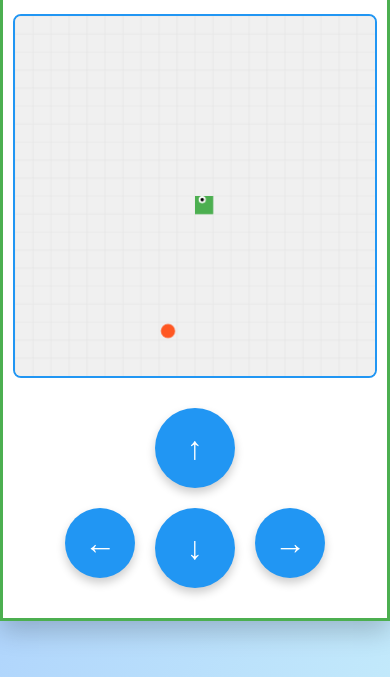
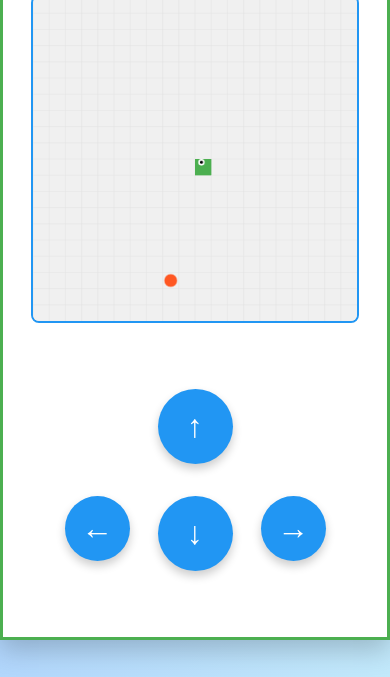
Before and after one commit to mrtrvl/snake, a plain HTML site: page index.html in a window 390 px wide. Shown: the part 167-844 px from the top of the page. Drawn offline with Linux system fonts and the light colour scheme.

Commit message:
Refactor CSS for improved mobile layout and touch controls

```diff
--- a/style.css
+++ b/style.css
@@ -159,18 +159,18 @@ button:hover {
 @media (max-width: 500px) {
   .game-container {
     width: 100%;
-    padding: 10px 10px env(safe-area-inset-bottom, 20px) 10px;
+    padding: 10px 10px 0 10px;
     border-width: 3px;
     min-height: 100vh;
     min-height: -webkit-fill-available;
     border-radius: 0;
     display: flex;
     flex-direction: column;
-    justify-content: space-between;
   }
 
   .header {
     margin-bottom: 10px;
+    flex-shrink: 0;
   }
 
   h1 {
@@ -182,39 +182,39 @@ button:hover {
   }
 
   canvas {
-    width: 100%;
+    width: 90%;
     border-width: 2px;
     border-radius: 8px;
     margin: 10px auto;
+    flex-shrink: 0;
   }
 
   .controls {
-    margin-top: auto;
-    padding: 10px 0 max(20px, env(safe-area-inset-bottom, 20px));
+    margin: 20px 0;
+    padding: 20px 0 max(30px, env(safe-area-inset-bottom, 30px));
     touch-action: none;
     width: 100%;
-    position: relative;
-    bottom: 0;
+    flex-shrink: 0;
   }
 
   .controls button {
-    width: 70px;
-    height: 70px;
+    width: 65px;
+    height: 65px;
     font-size: 2rem;
-    margin: 6px;
+    margin: 8px;
     -webkit-tap-highlight-color: transparent;
     touch-action: manipulation;
   }
 
   .controls-row {
-    gap: 8px;
-    margin: 4px 0;
+    gap: 12px;
+    margin: 8px 0;
   }
 
   #up,
   #down {
-    width: 80px;
-    height: 80px;
+    width: 75px;
+    height: 75px;
   }
 
   .message-content {
```
